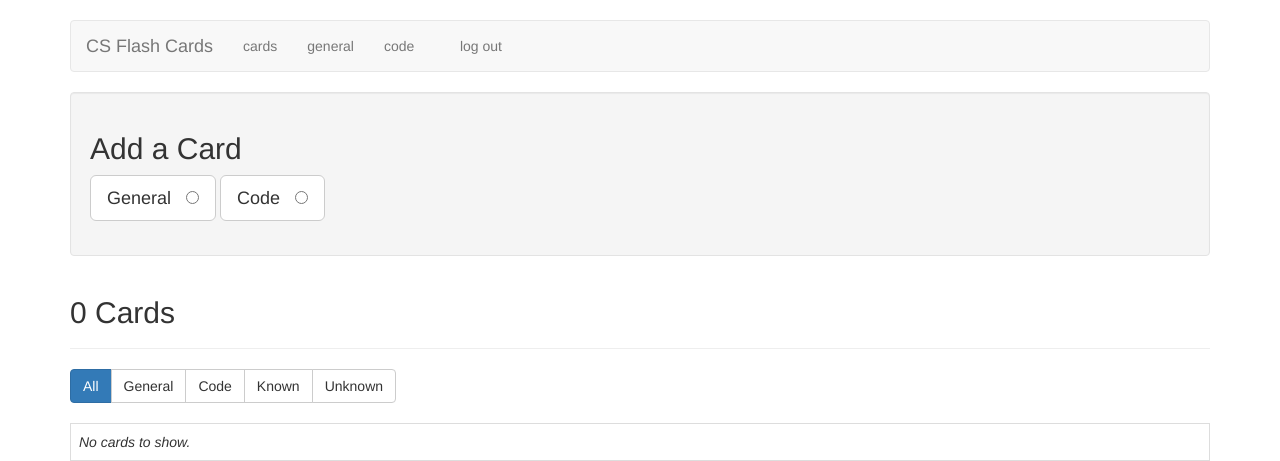
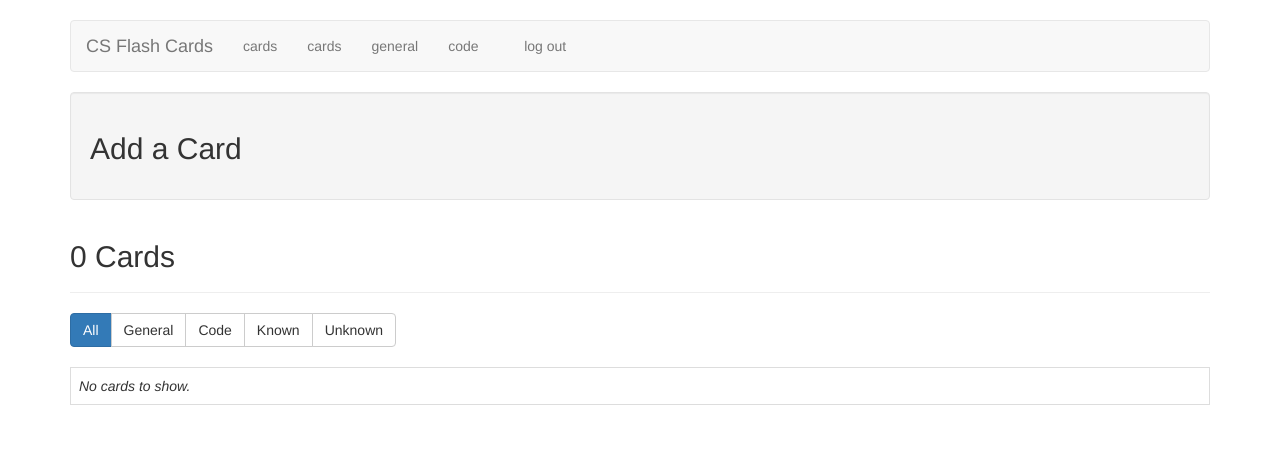
Before and after one commit to jwasham/computer-science-flash-cards, a Flask app: page /cards in a window 1280 px wide. Shown: the top 461 px of the page. Run offline with Flask 2, Linux system fonts and the light colour scheme; the visitor is signed in with stand-in values (Sample User, id 1); data that the repository does not hold is empty; some libraries are stand-ins or nearby versions.

Commit message:
Update templates

```diff
--- a/flash_cards.py
+++ b/flash_cards.py
@@ -75,7 +75,14 @@ def cards():
     '''
     cur = db.execute(query)
     cards = cur.fetchall()
-    return render_template('cards.html', cards=cards, filter_name="all")
+    type_query = '''
+        SELECT id, card_name
+        FROM card_types
+        ORDER BY id ASC
+    '''
+    type_cur = db.execute(type_query)
+    card_types = type_cur.fetchall()
+    return render_template('cards.html', cards=cards, card_types=card_types, filter_name="all")
 
 
 @app.route('/filter_cards/<filter_name>')
--- a/templates/cards.html
+++ b/templates/cards.html
@@ -5,12 +5,11 @@
         <h2>Add a Card</h2>
         <form action="{{ url_for('add_card') }}" method="post" class="cardForm">
             <div class="form-group">
-                <label for="general" class="toggleButton btn btn-default btn-lg">General &nbsp;
-                    <input type="radio" name="type" value="1" id="general"/>
+                {% for card_type in card_types %}
+                <label for="{{ card_type.card_name }}" class="toggleButton btn btn-default btn-lg">{{ card_type.card_name }} &nbsp;
+                    <input type="radio" name="type" value="{{ card_type.id }}" id="{{ card_type.card_name }}"/>
                 </label>
-                <label for="code" class="toggleButton btn btn-default btn-lg">Code &nbsp;
-                    <input type="radio" name="type" value="2" id="code"/>
-                </label>
+                {% endfor %}
             </div>
             <div class="form-group fieldFront">
                 <label for="front">Front of Card</label>
--- a/templates/layout.html
+++ b/templates/layout.html
@@ -24,8 +24,10 @@
                                 <li><a href="{{ url_for('login') }}">log in</a></li>
                             {% else %}
                                 <li><a href="{{ url_for('cards') }}">cards</a></li>
+                                <li><a href="{{ url_for('card types') }}">cards</a></li>
                                 <li><a href="{{ url_for('general') }}">general</a></li>
                                 <li><a href="{{ url_for('code') }}">code</a></li>
+
                                 <li>&nbsp;&nbsp;&nbsp;&nbsp;</li>
                                 <li><a href="{{ url_for('logout') }}">log out</a></li>
                             {% endif %}
```
